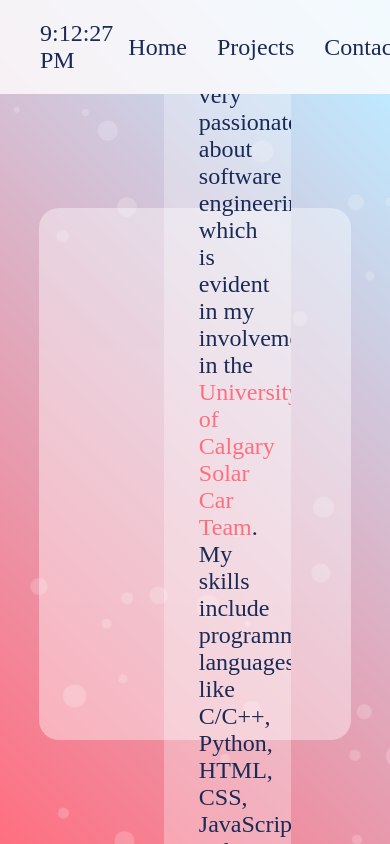
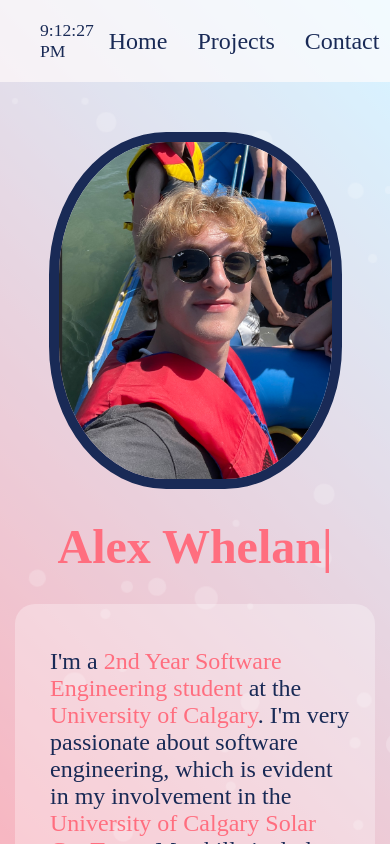
Before and after one commit to alexwhelan12/Alex-Whelan-Portfolio-Website, a React (Create React App) app in the folder portfolio-website/: page / in a window 390 px wide. Shown: the top 844 px of the page. Built offline with nearby package versions, Linux system fonts and the light colour scheme; no server answers.

Commit message:
made homepage screensize adaptable, still have to make projects page and contact page adaptable

```diff
--- a/portfolio-website/src/components/ContactPage.js
+++ b/portfolio-website/src/components/ContactPage.js
@@ -1,7 +1,6 @@
 import React, { useState, useEffect } from 'react';
 import './ContactPage.css';
 import { FaGithub, FaLinkedin } from 'react-icons/fa';
-import emailjs from 'emailjs-com';
 
 const ContactMe = () => {
 
@@ -100,7 +99,7 @@ const ContactMe = () => {
           </div>
           <div className="form-group">
             <label htmlFor="message">Message</label>
-            <textarea id="message" name="message" required />
+            <textarea id="message" name="message" required style={{"resize":"none"}}/>
           </div>
           <button type="submit" className="submit-button">Send Message</button>
         </form>
--- a/portfolio-website/src/components/Header.css
+++ b/portfolio-website/src/components/Header.css
@@ -10,7 +10,6 @@
 .time {
   font-family: 'Baloo', cursive;
   color: #192a56;
-  font-size: 1.5rem;
   margin-left: 20px;
 }
 
@@ -36,7 +35,3 @@
   padding-top: 0rem;
   padding-bottom: 0rem;
 }
-
-MoonStars{
-  margin-right: 1000px;
-}
--- a/portfolio-website/src/components/Header.js
+++ b/portfolio-website/src/components/Header.js
@@ -9,9 +9,9 @@ import { ReactComponent as Thunderstorm } from './thunderstorm-svgrepo-com.svg'
 
 const Header = () => {
   const [currentTime, setCurrentTime] = useState(new Date());
-
   const [currentWeather, setCurrentWeather] = useState('');
   const [currentTemperature, setCurrentTemperature] = useState('');
+  const [screenSize, setScreenSize] = useState(0);
 
   useEffect(() => {
     const interval = setInterval(() => {
@@ -62,17 +62,17 @@ const Header = () => {
 
 const iconStyles ={
   position: 'absolute',
-  left: '200px',
+  left: '180px',
   zIndex: 10000,
   margin: 0,
   marginRight: '880px',
   padding: 0,
-  color: '#192a56',
+  Fill: '#192a56',
 }
 
 const temperatureStyles = {
   position: 'absolute',
-  left: '250px',
+  left: '230px',
   zIndex: 10000,
   margin: 0,
   padding: 0,
@@ -80,11 +80,17 @@ const temperatureStyles = {
   textAlign: 'left'
 };
 
+useEffect(() => {
+  setScreenSize(window.innerWidth);
+ }, []);
 
   return (
     <header className="header">
-      <div className="time">{currentTime.toLocaleTimeString()}</div>
-      {currentWeather === 'Clear' ? (
+
+      {screenSize <= 640 ? (<div className="time" style={{"font-size":"1.1rem"}}>{currentTime.toLocaleTimeString()}</div>) :(<div className="time" style={{"font-size": "1.5rem"}}>{currentTime.toLocaleTimeString()}</div>)}
+
+      {screenSize <= 640 ? <></> : (
+      currentWeather === 'Clear' ? (
         <Sun
           width="40px"
           height="40px"
@@ -127,8 +133,11 @@ const temperatureStyles = {
         />
       ) : (
         <div></div>
-      )}
-      <div className="temperature" style={temperatureStyles}>{currentTemperature}</div>
+      )
+    )
+    }
+
+    {screenSize <= 640 ? <></> : (<div className="temperature" style={temperatureStyles}>{currentTemperature}</div>)}
       <nav>
         <ul className="nav-list">
           <li>
--- a/portfolio-website/src/components/HomeMainSection.css
+++ b/portfolio-website/src/components/HomeMainSection.css
@@ -101,3 +101,75 @@ span{
     transform: translateY(0) translateX(0) rotate(360deg);
   }
 }
+
+@media screen and (max-width: 768px) {
+  .home {
+    height: auto;
+    flex-direction: column;
+    align-items: stretch;
+  }
+  .overlay {
+    width: 100%;
+    height: auto;
+    border-radius: 0;
+    margin-bottom: 30px;
+  }
+  .content {
+    flex-direction: column;
+  }
+  .left-section {
+    width: 100%;
+  }
+  .photo {
+    width: 60%;
+    margin: 0 auto;
+    margin-top:50px;
+  }
+  h1 {
+    margin: 0 auto;
+    margin-top: 30px;
+    margin-bottom: 30px;
+  }
+  .TextBox {
+    margin: 0 auto;
+    margin-bottom: 30px;
+    margin-left: 15px;
+    margin-right: 15px;
+  }
+}
+
+@media screen and (max-width: 480px) {
+  .home {
+    height: auto;
+    flex-direction: column;
+    align-items: stretch;
+  }
+  .overlay {
+    width: 100%;
+    height: auto;
+    border-radius: 0;
+    margin-bottom: 30px;
+  }
+  .content {
+    flex-direction: column;
+  }
+  .left-section {
+    width: 100%;
+  }
+  .photo {
+    width: 70%;
+    margin: 0 auto;
+    margin-top:50px;
+  }
+  h1 {
+    margin: 0 auto;
+    margin-top: 30px;
+    margin-bottom: 30px;
+  }
+  .TextBox {
+    margin: 0 auto;
+    margin-bottom: 30px;
+    margin-left: 15px;
+    margin-right: 15px;
+  }
+}
--- a/portfolio-website/src/components/HomeMainSection.js
+++ b/portfolio-website/src/components/HomeMainSection.js
@@ -1,4 +1,4 @@
-import React, { useEffect, useRef } from 'react';
+import React, { useEffect, useRef , useState} from 'react';
 import './HomeMainSection.css';
 import HeadShot from './HeadShot.jpeg'; // Import the image file
 import { Typed } from 'react-typed';
@@ -73,6 +73,8 @@ const HomePageMainSection = () => {
     };
   }, []);
 
+
+
   return (
       <section className="home">
         <div className="overlay">
```
